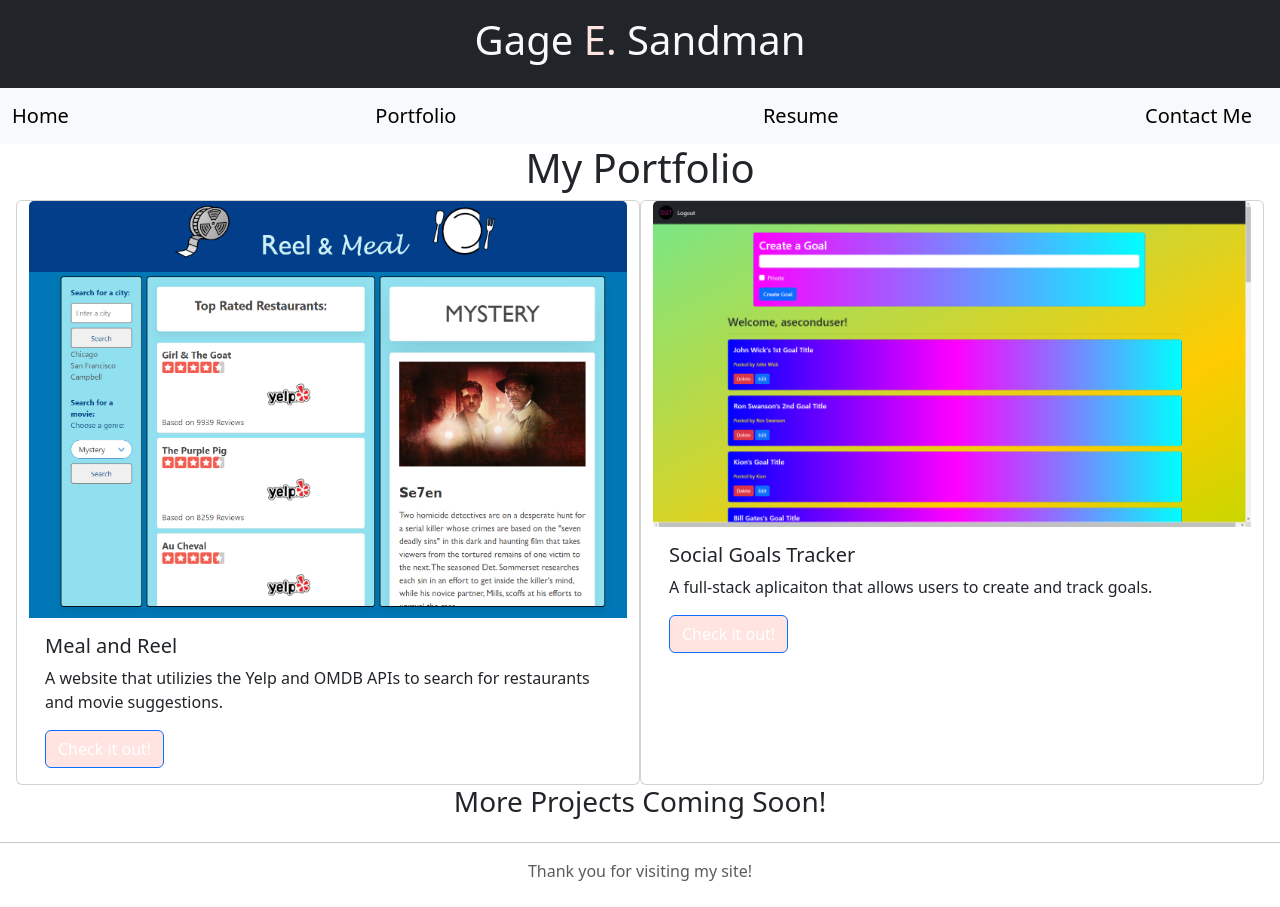
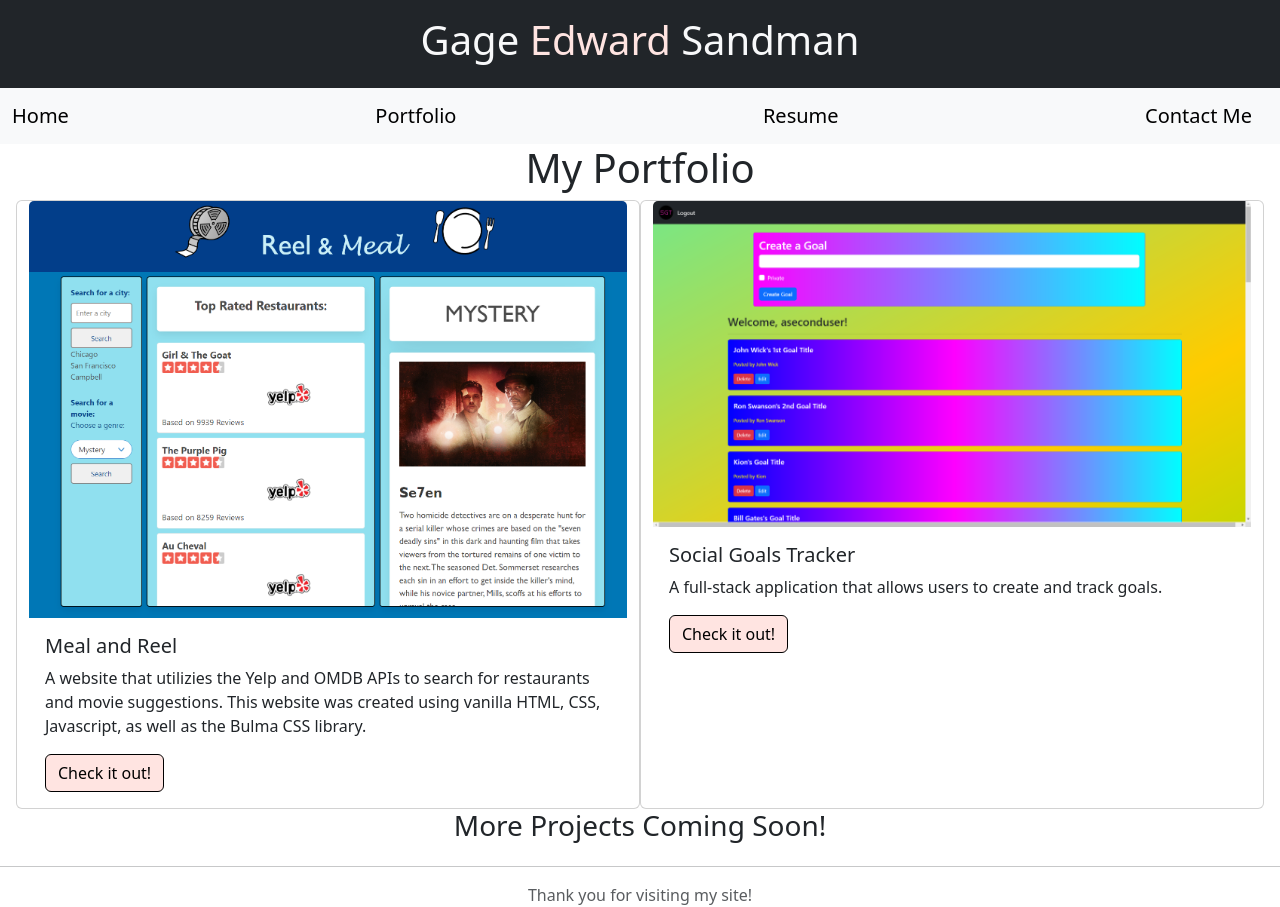
Before and after one commit to Gsandman8/ReactPortfolio, a React (Vite) app: page /Portfolio in a window 1280 px wide. Before the commit the page ends 883 px from the top, so only its background shows below. Built offline with nearby package versions, Linux system fonts and the light colour scheme.

Commit message:
some changes i don't remember anymore, I'm sorry :(

```diff
--- a/src/components/Header.jsx
+++ b/src/components/Header.jsx
@@ -3,7 +3,7 @@ function Header() {
 
     return (
         <header className="bg-dark text-light p-3">
-            <h1 className="text-center">Gage <span style={{color:"#ffe4e1"}}>E.</span> Sandman</h1>
+            <h1 className="text-center">Gage <span style={{color:"#ffe4e1"}}>Edward</span> Sandman</h1>
         </header>
     );
 }
--- a/src/components/Project.jsx
+++ b/src/components/Project.jsx
@@ -5,7 +5,7 @@ function Project({title, description, image, link}) {
         <div className="card-body">
             <h5 className="card-title">{title}</h5>
             <p className="card-text">{description}</p>
-            <a href={link} className="btn btn-primary" style={{backgroundColor:"#ffe4e1"}}>Check it out!</a>
+            <a href={link} className="btn btn-primary" style={{backgroundColor:"#ffe4e1", color:"black", borderColor:"black"}}>Check it out!</a>
         </div>
     </div>
     );
--- a/src/pages/Error.jsx
+++ b/src/pages/Error.jsx
@@ -1,5 +1,9 @@
 function Error() {
-
+    return (
+        <div>
+        <h1 style={{fontSize:"200px"}}>404</h1>
+        </div>
+    );
 }
 
 export default Error;
--- a/src/pages/Portfolio.jsx
+++ b/src/pages/Portfolio.jsx
@@ -11,13 +11,14 @@ function Portfolio() {
             <div className="row">
                 <Project
                     title="Meal and Reel"
-                    description="A website that utilizies the Yelp and OMDB APIs to search for restaurants and movie suggestions."
+                    description="A website that utilizies the Yelp and OMDB APIs to search for restaurants and movie suggestions.
+                    This website was created using vanilla HTML, CSS, Javascript, as well as the Bulma CSS library."
                     image={MR}
                     link="https://gsandman8.github.io/ReelAndMeal/"
                 />
                 <Project
                     title="Social Goals Tracker"
-                    description="A full-stack aplicaiton that allows users to create and track goals."
+                    description="A full-stack application that allows users to create and track goals."
                     image={SGT}
                     link="https://sleepy-headland-38825-e68e0897078f.herokuapp.com/"
                 />
```
